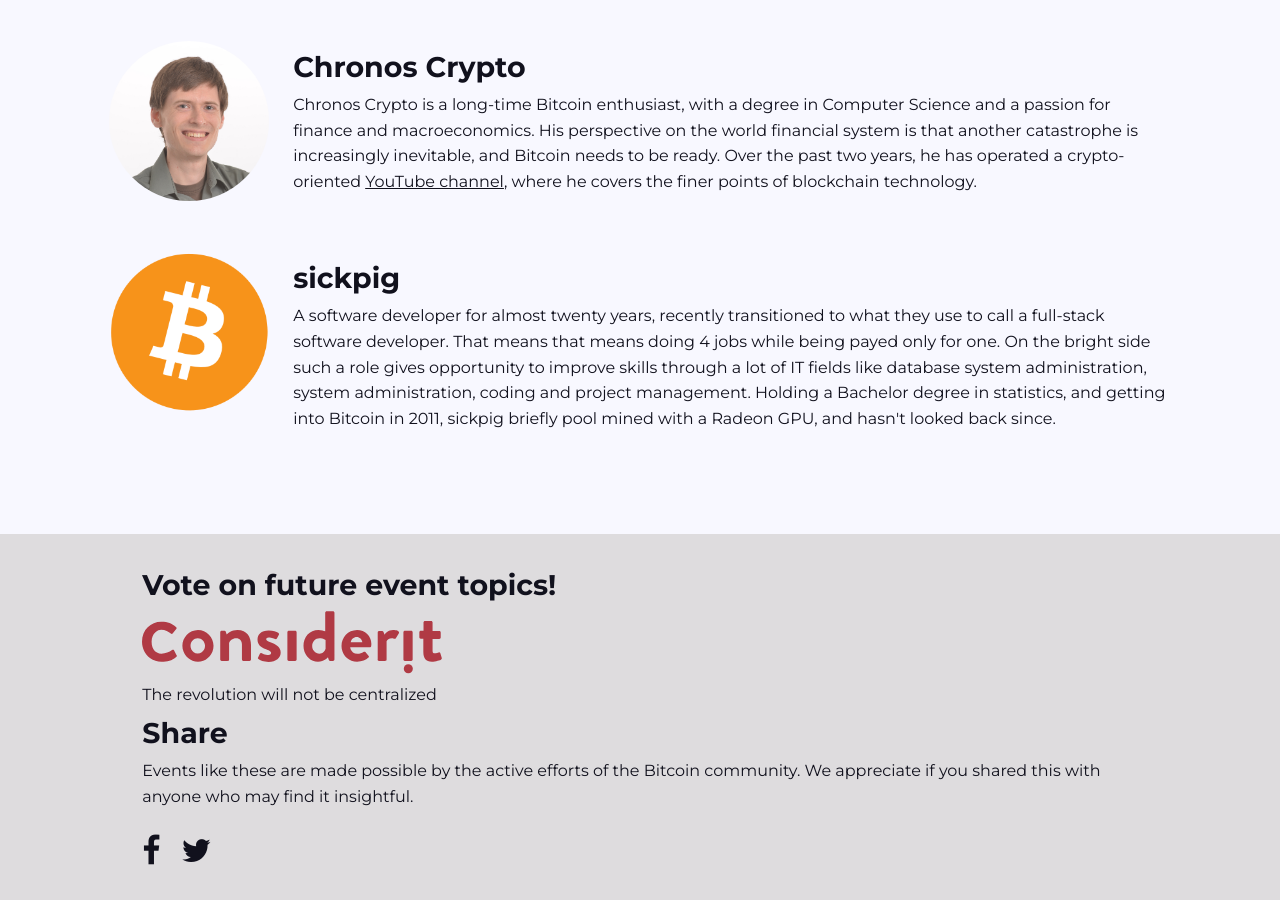
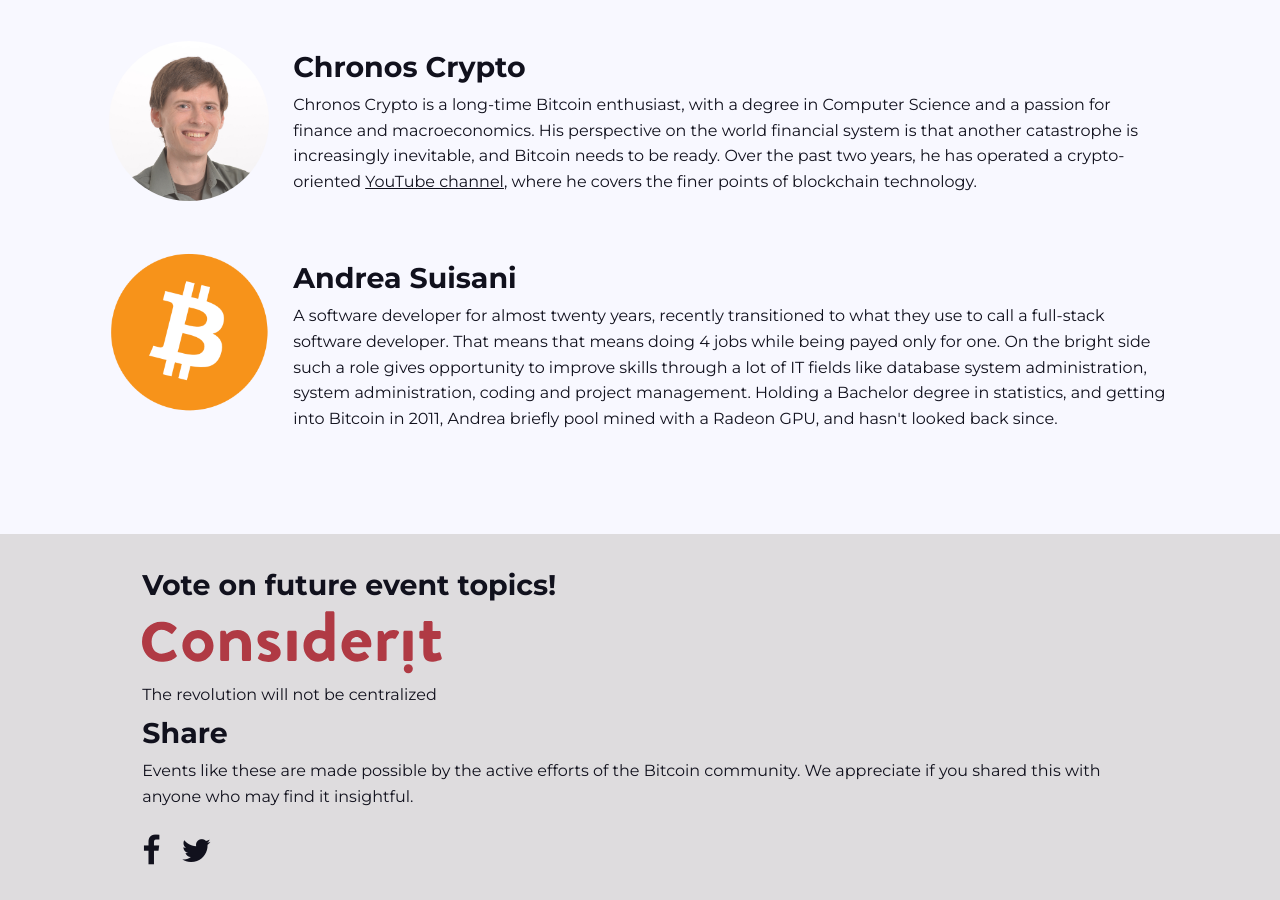
Before and after one commit to bitcoinclassic/onChain, a Jekyll site: the page built from speakers.html, in a window 1280 px wide and 900 px high, scrolled down 1891 px. Built offline with Jekyll 4.4.1, drawn with Linux system fonts in a browser that asks for light colours; nearby versions of some CDN libraries; comment, search, counter and statistics services are not loaded.

Commit message:
added Andrea Suisani name

```diff
--- a/presentations.html
+++ b/presentations.html
@@ -126,7 +126,7 @@
 
     <article class="paper">
         <h2>Block Propagation using Xthin: Setup and Testing Process</h2>
-        <span class="author"><a href="/speakers.html#evans">sickpig</a></span>
+        <span class="author"><a href="/speakers.html#evans">Andrea Suisani</a></span>
         <p class="more">
             The main objective was to obtain useful BU node performance statistics for real-time block propagation within and outside the Great Firewall of China (GFC) along with a more in deep knowledge of performance gain brought by Xthin technology when used on the broad bitcoin p2p network.
 
--- a/speakers.html
+++ b/speakers.html
@@ -58,9 +58,9 @@
 
     <article class="speaker" id="crypto">
     <img src="./images/bitcoin.png" alt="">
-    <h2>sickpig</h2>
+    <h2>Andrea Suisani</h2>
     <p>A software developer for almost twenty years, recently transitioned to what they use to call a full-stack software developer. That means that means doing 4 jobs while being payed only for one. On the bright side such a role gives opportunity to improve skills through a lot of IT fields like database system administration, system administration, coding and project management.
-    Holding a Bachelor degree in statistics, and getting into Bitcoin in 2011, sickpig briefly pool mined with a Radeon GPU, and hasn't looked back since.</p>
+    Holding a Bachelor degree in statistics, and getting into Bitcoin in 2011, Andrea briefly pool mined with a Radeon GPU, and hasn't looked back since.</p>
   </article>
 
   <!--<article class="speaker" id="mcelrath">
```
